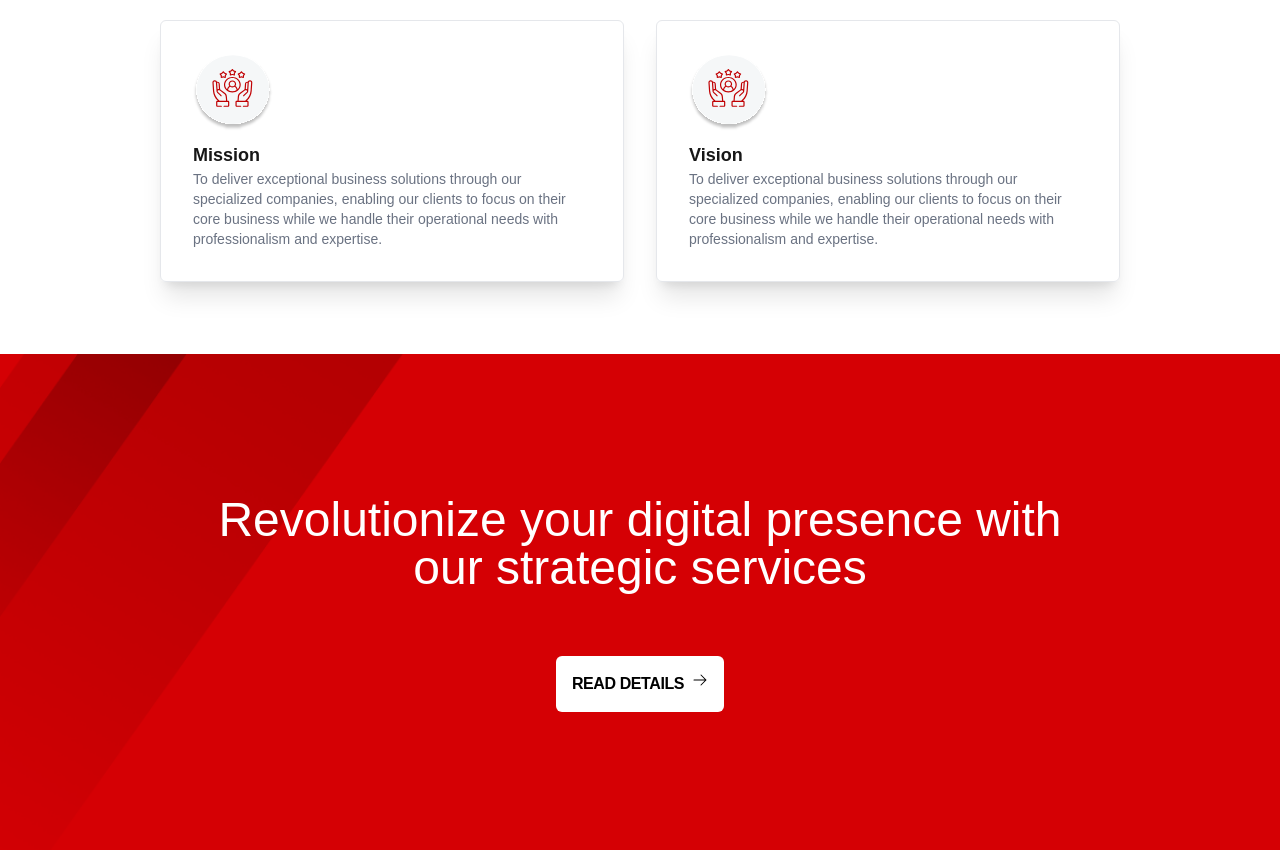
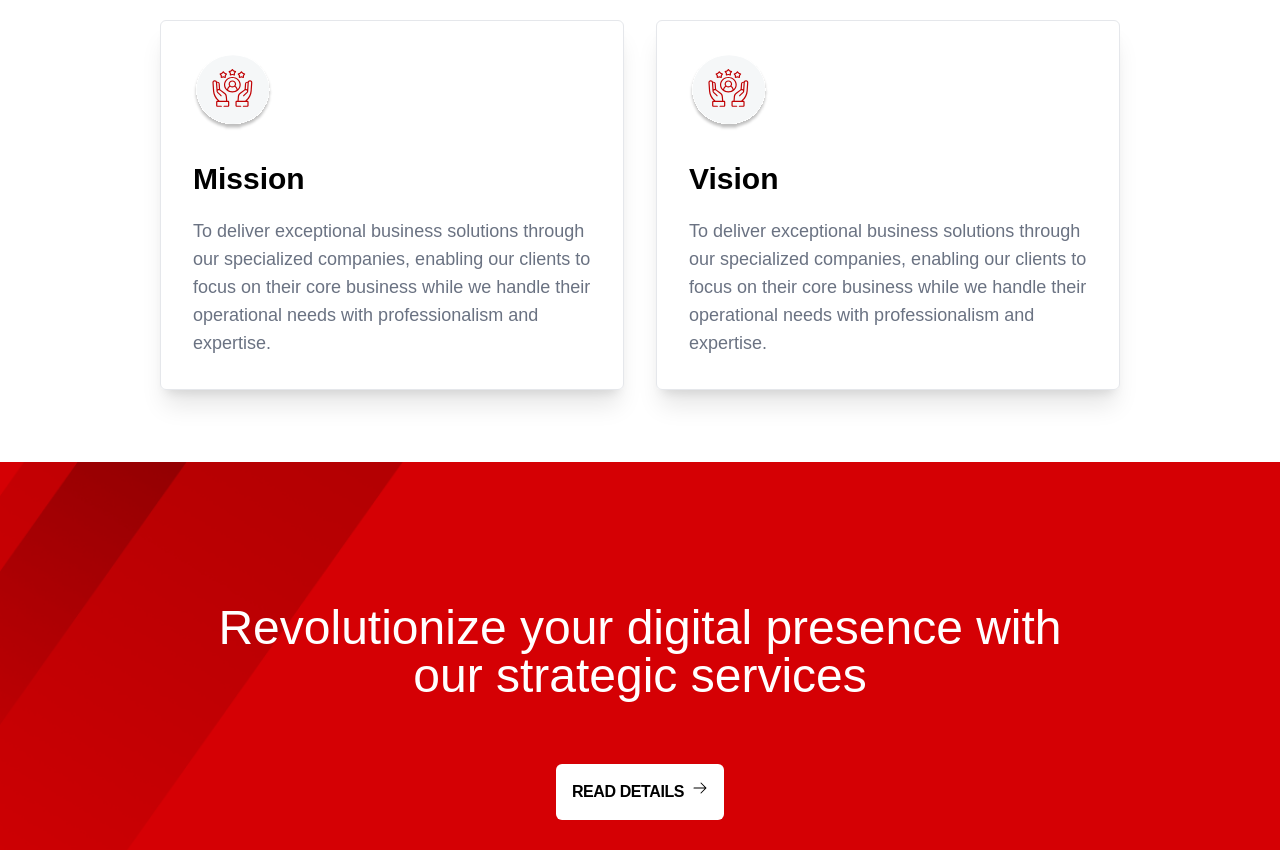
Before and after one commit to delchemytech/Gulf-resources, a Next.js app: page /about in a window 1280 px wide. Shown: the part 1080-1930 px from the top of the page. Built offline with nearby package versions, Linux system fonts and the light colour scheme.

Commit message:
mission vison

```diff
--- a/components/MissionVision.tsx
+++ b/components/MissionVision.tsx
@@ -26,11 +26,11 @@ const MissionVision = () => {
       {data.map((item) => (
         <div
           key={item.id}
-          className="h-full border-1 flex flex-col items-center md:items-start shadow-xl rounded-md p-8  border-gray-200 "
+          className="h-full border-1 flex flex-col items-center space-y-2 md:space-y-5 md:items-start shadow-xl rounded-md p-8  border-gray-200 "
         >
           <img src={item.icon} alt={item.alt_text} className="w-10 h-10 md:w-20 md:h-20" />
-          <div className="pt-2 text-lg font-bold  ">{item.title} </div>
-          <p className="text-sm font-light text-center md:text-start text-gray-500">{item.desc}</p>
+          <div className="pt-2 text-base md:text-3xl text-black font-bold  ">{item.title} </div>
+          <p className="text-xs md:text-lg font-light text-center md:text-start text-gray-500">{item.desc}</p>
         </div>
       ))}
     </section>
```
